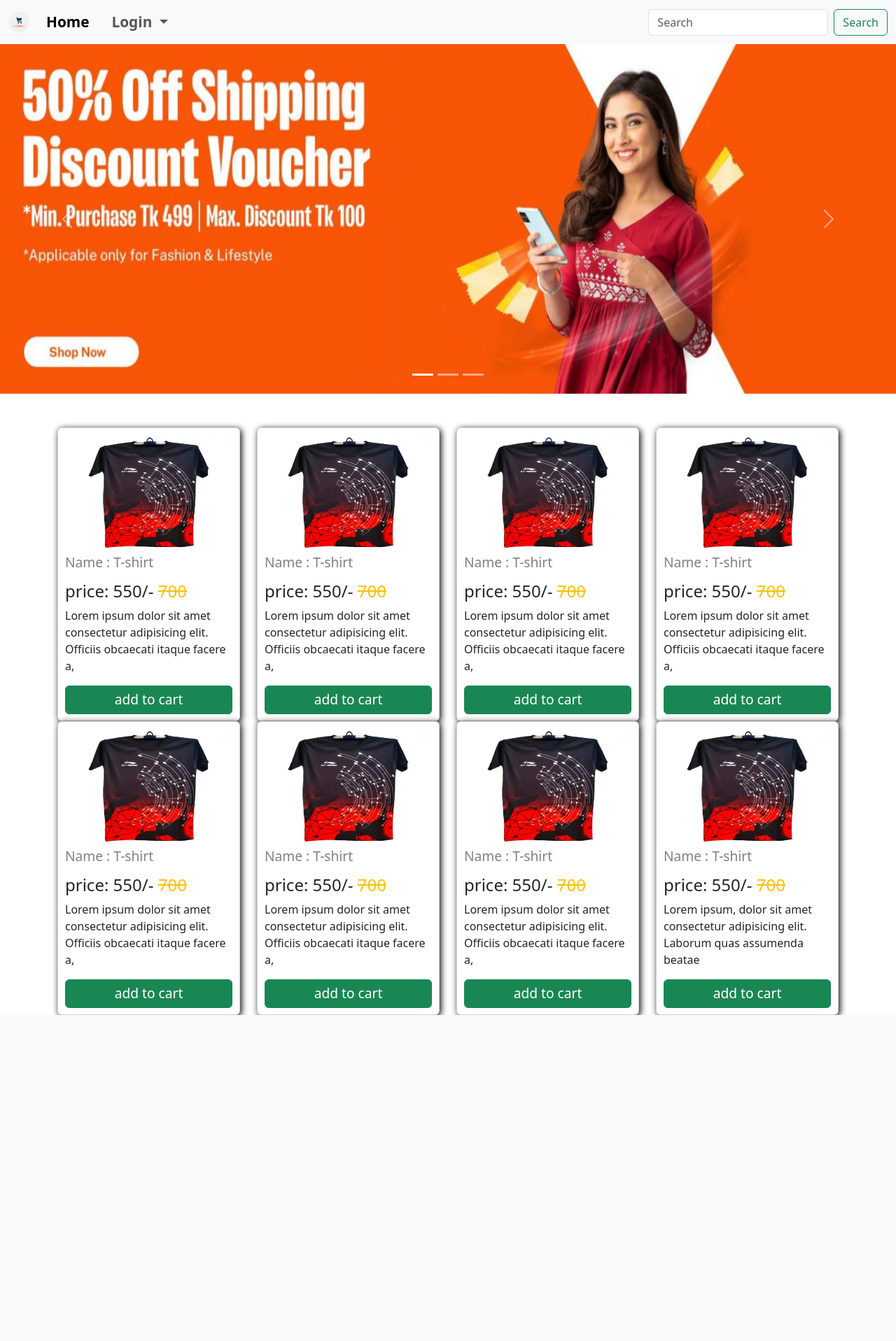
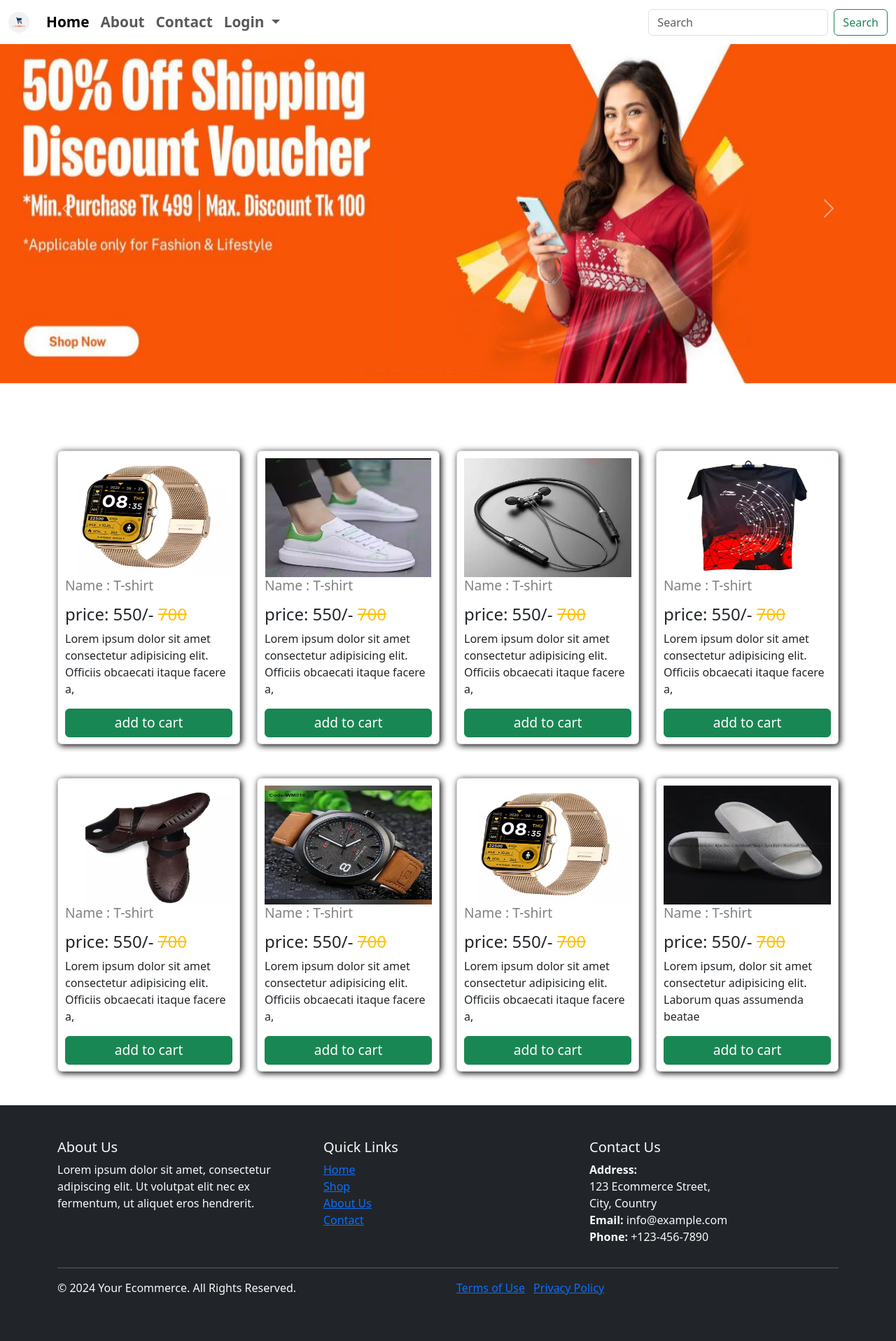
Before and after one commit to Rocky3112/U2-Exclusive, a PHP site: page / in a window 1280 px wide. Shown: the whole page at 70% size. Before the commit the page ends 1451 px from the top, so only its background shows below. Run offline with PHP 8.4, Linux system fonts and the light colour scheme; a stand-in replaces the project's code that opens the database connection.

Commit message:
footer added and style changed

```diff
--- a/index.css
+++ b/index.css
@@ -7,6 +7,9 @@
 .nav-link{
     font-size: 1.3rem;
     font-weight: 600;
+}
+.custom-bg-color {
+    background-color: #F85606;
 }
 .banner{
     width: 100%;
--- a/index.php
+++ b/index.php
@@ -15,7 +15,7 @@
 </head>
 
 <body>
-    <nav class="navbar navbar-expand-lg bg-body-tertiary">
+    <nav class="navbar navbar-expand-lg bg-white position-fixed z-2 w-100">
         <div class="container-fluid">
             <a class="navbar-brand" href="#"><img class="logo" height="30" width="30" src="img/logo.png" alt=""></a>
             <button class="navbar-toggler" type="button" data-bs-toggle="collapse"
@@ -29,7 +29,10 @@
                         <a class="nav-link active" aria-current="page" href="index.php">Home</a>
                     </li>
                     <li class="nav-item">
-                        <a class="nav-link" href="#"></a>
+                        <a class="nav-link" href="#">About</a>
+                    </li>
+                    <li class="nav-item">
+                        <a class="nav-link" href="#">Contact</a>
                     </li>
                     <li class="nav-item dropdown">
                         <a class="nav-link dropdown-toggle" href="#" role="button" data-bs-toggle="dropdown"
@@ -56,7 +59,7 @@
     </nav>
 
     <!--carousel-->
-    <div id="carouselExampleIndicators" class="carousel slide">
+    <div id="carouselExampleIndicators" class="carousel slide py-5">
         <div class="carousel-indicators">
             <button type="button" data-bs-target="#carouselExampleIndicators" data-bs-slide-to="0" class="active"
                 aria-current="true" aria-label="Slide 1"></button>
@@ -91,12 +94,12 @@
 
 
     <!--card section starts here-->
-    <div class="container mt-5">
-        <div class="row">
-            <div class="col-lg-3">
+    <div class="container my-5">
+        <div class="row row-gap-5">
+            <div class="col-lg-3 gap-3">
                 <div class="card">
                     <div class="card-img">
-                        <img class="c-img" src="img/c1.webp" alt="">
+                        <img class="c-img" src="img/c2.webp" alt="">
                     </div>
                     <div class="card-title">
                         <h3> Name : T-shirt</h3>
@@ -119,7 +122,7 @@
             <div class="col-lg-3">
                 <div class="card">
                     <div class="card-img">
-                        <img class="c-img" src="img/c1.webp" alt="">
+                        <img class="c-img" src="img/c7.webp" alt="">
                     </div>
                     <div class="card-title">
                         <h3> Name : T-shirt</h3>
@@ -142,7 +145,7 @@
             <div class="col-lg-3">
                 <div class="card">
                     <div class="card-img">
-                        <img class="c-img" src="img/c1.webp" alt="">
+                        <img class="c-img" src="img/c4.webp" alt="">
                     </div>
                     <div class="card-title">
                         <h3> Name : T-shirt</h3>
@@ -189,7 +192,7 @@
             <div class="col-lg-3">
                 <div class="card">
                     <div class="card-img">
-                        <img class="c-img" src="img/c1.webp" alt="">
+                        <img class="c-img" src="img/c5.webp" alt="">
                     </div>
                     <div class="card-title">
                         <h3> Name : T-shirt</h3>
@@ -212,7 +215,7 @@
             <div class="col-lg-3">
                 <div class="card">
                     <div class="card-img">
-                        <img class="c-img" src="img/c1.webp" alt="">
+                        <img class="c-img" src="img/c6.webp" alt="">
                     </div>
                     <div class="card-title">
                         <h3> Name : T-shirt</h3>
@@ -235,7 +238,7 @@
             <div class="col-lg-3">
                 <div class="card">
                     <div class="card-img">
-                        <img class="c-img" src="img/c1.webp" alt="">
+                        <img class="c-img" src="img/c2.webp" alt="">
                     </div>
                     <div class="card-title">
                         <h3> Name : T-shirt</h3>
@@ -258,7 +261,7 @@
             <div class="col-lg-3">
                 <div class="card">
                     <div class="card-img">
-                        <img class="c-img" src="img/c1.webp" alt="">
+                        <img class="c-img" src="img/c8.webp" alt="">
                     </div>
                     <div class="card-title">
                         <h3> Name : T-shirt</h3>
@@ -280,6 +283,52 @@
         </div>
     </div>
     <!--card section end here--->
+
+
+    <!-- Footer -->
+    <footer class="footer bg-dark text-light py-5">
+    <div class="container">
+        <div class="row">
+            <div class="col-md-4">
+                <h5>About Us</h5>
+                <p>Lorem ipsum dolor sit amet, consectetur adipiscing elit. Ut volutpat elit nec ex fermentum, ut
+                    aliquet eros hendrerit.</p>
+            </div>
+            <div class="col-md-4">
+                <h5>Quick Links</h5>
+                <ul class="list-unstyled">
+                    <li><a href="#">Home</a></li>
+                    <li><a href="#">Shop</a></li>
+                    <li><a href="#">About Us</a></li>
+                    <li><a href="#">Contact</a></li>
+                </ul>
+            </div>
+            <div class="col-md-4">
+                <h5>Contact Us</h5>
+                <address>
+                    <strong>Address:</strong><br>
+                    123 Ecommerce Street,<br>
+                    City, Country<br>
+                    <strong>Email:</strong> info@example.com<br>
+                    <strong>Phone:</strong> +123-456-7890
+                </address>
+            </div>
+        </div>
+        <hr>
+        <div class="row">
+            <div class="col-md-6">
+                <p>&copy; 2024 Your Ecommerce. All Rights Reserved.</p>
+            </div>
+            <div class="col-md-6 text-md-right">
+                <ul class="list-inline">
+                    <li class="list-inline-item"><a href="#">Terms of Use</a></li>
+                    <li class="list-inline-item"><a href="#">Privacy Policy</a></li>
+                </ul>
+            </div>
+        </div>
+    </div>
+</footer>
+
     <script src="https://cdn.jsdelivr.net/npm/bootstrap@5.3.3/dist/js/bootstrap.bundle.min.js"
         integrity="sha384-YvpcrYf0tY3lHB60NNkmXc5s9fDVZLESaAA55NDzOxhy9GkcIdslK1eN7N6jIeHz"
         crossorigin="anonymous"></script>
```
